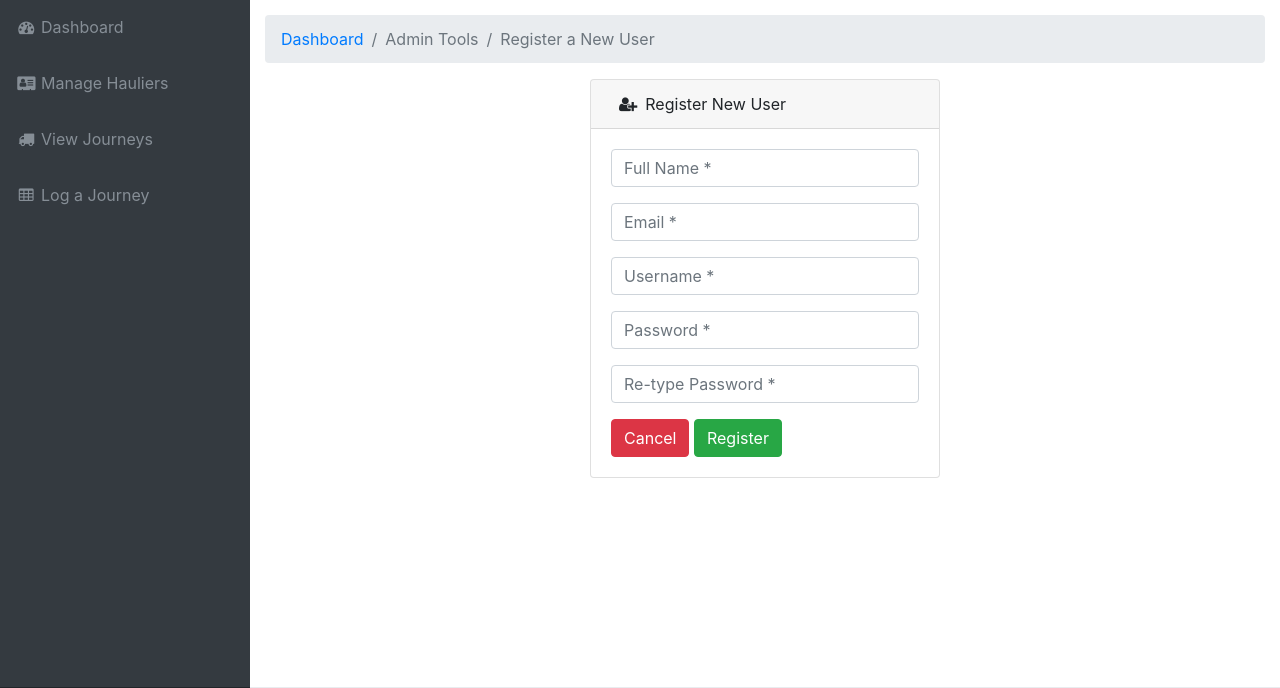
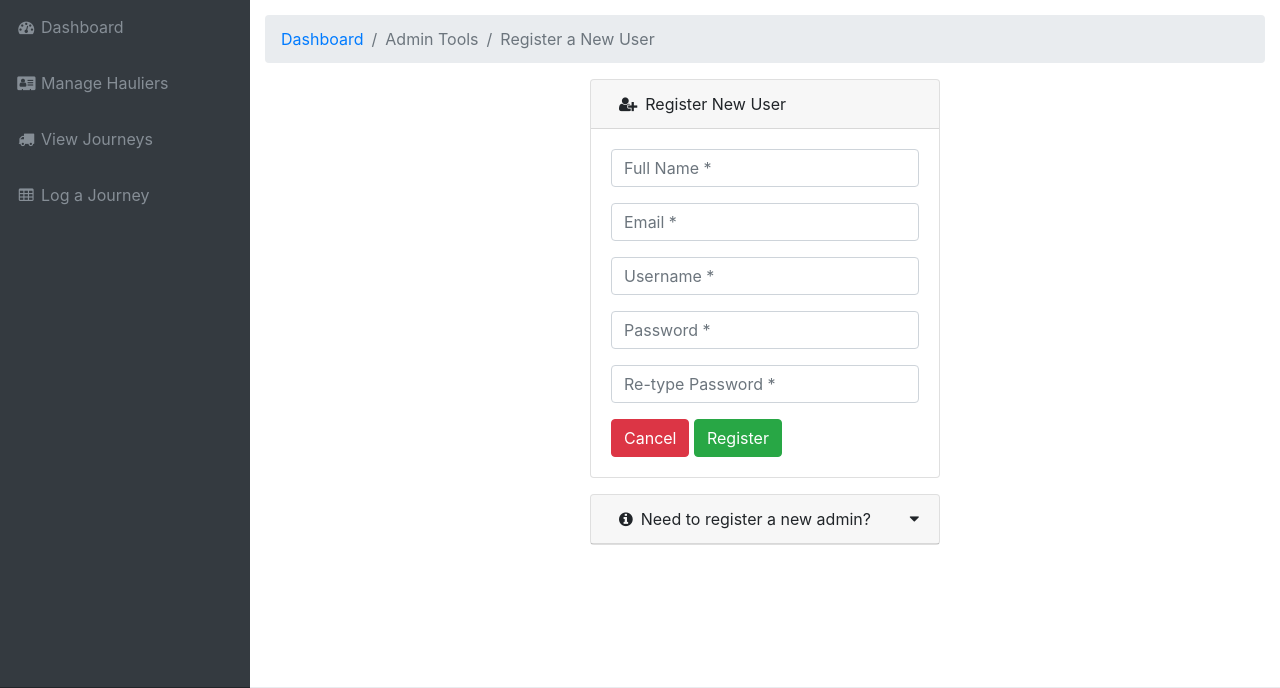
Before and after one commit to rhys3010/haulage_management_system, a PHP site: template resources/views/register-user.twig in a window 1280 px wide. Shown: the part 57-745 px from the top of the page. Run offline with PHP 8.4, Linux system fonts and the light colour scheme; the template is opened without the code that fills it, so the values that code supplies are empty; some libraries are stand-ins or nearby versions.

Commit message:
Added admin registration tip

```diff
--- a/public/css/haulage-management.css
+++ b/public/css/haulage-management.css
@@ -115,6 +115,10 @@ body.fixed-nav {
   max-width: 35%;
 }
 
+.card-register-user .card-header {
+  cursor: pointer;
+}
+
 .card-register-haulier .card-header {
   cursor: pointer;
 }
@@ -230,7 +234,7 @@ body.fixed-nav {
   right: 500px;
 }
 
-@media (max-width: 600px) {
+@media (max-width: 900px) {
   .anim-truck {
     visibility: hidden;
   }
--- a/public/scss/_global.scss
+++ b/public/scss/_global.scss
@@ -86,6 +86,10 @@ body.fixed-nav {
   max-width: 35%;
 }
 
+.card-register-user .card-header{
+  cursor: pointer;
+}
+
 .card-register-haulier .card-header{
   cursor: pointer;
 }
--- a/resources/views/register-user.twig
+++ b/resources/views/register-user.twig
@@ -45,6 +45,24 @@
             </form>
           </div>
         </div>
+        <!-- Register Admin Card -->
+        <div class="card mb-3 card-register-user mx-auto">
+          <div class="card-header" data-toggle="collapse" data-target="#register-admin">
+            <i class="fa fa-info-circle mx-2"></i>Need to register a new admin?<i class="fa fa-sort-down pull-right"></i>
+          </div>
+          <div class="collapse" id="register-admin">
+            <div class="card-body">
+              <p>To register a new Admin, submit a feedback form by clicking the button below. Be sure to select 'Admin Account Request' as feedback type and provide the following information in your form:</p>
+              <p>Username</p>
+              <p>Full Name</p>
+              <p>Email</p>
+
+              <div class="mx-auto text-center">
+                <a class="btn btn-primary" href="{{ path_for('feedback') }}">Feedback Form</a>
+              </div>
+            </div>
+          </div>
+        </div>
       </div>
     </div>
 {% endblock %}
```
Also changed, not shown: public/css/haulage-management.min.css.
